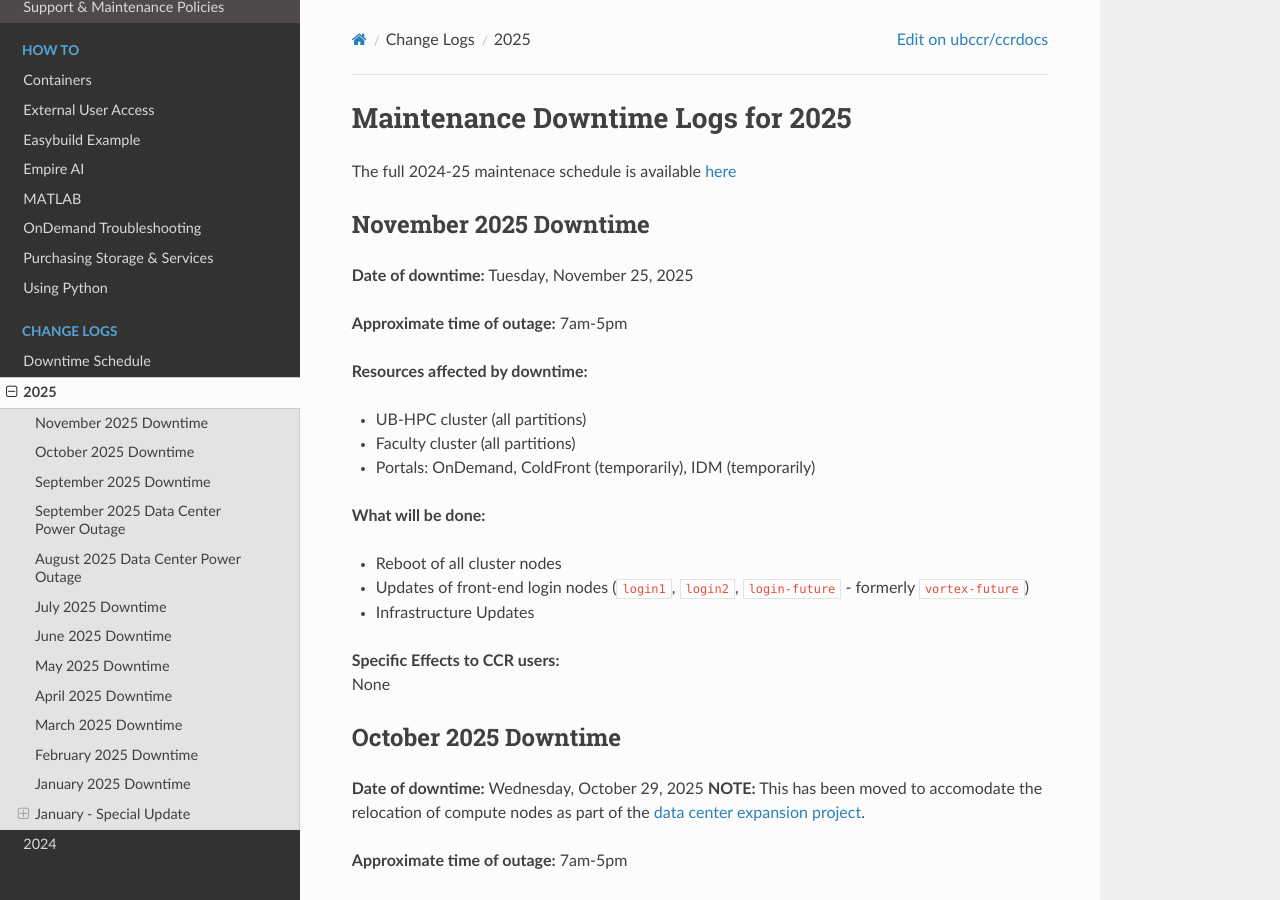
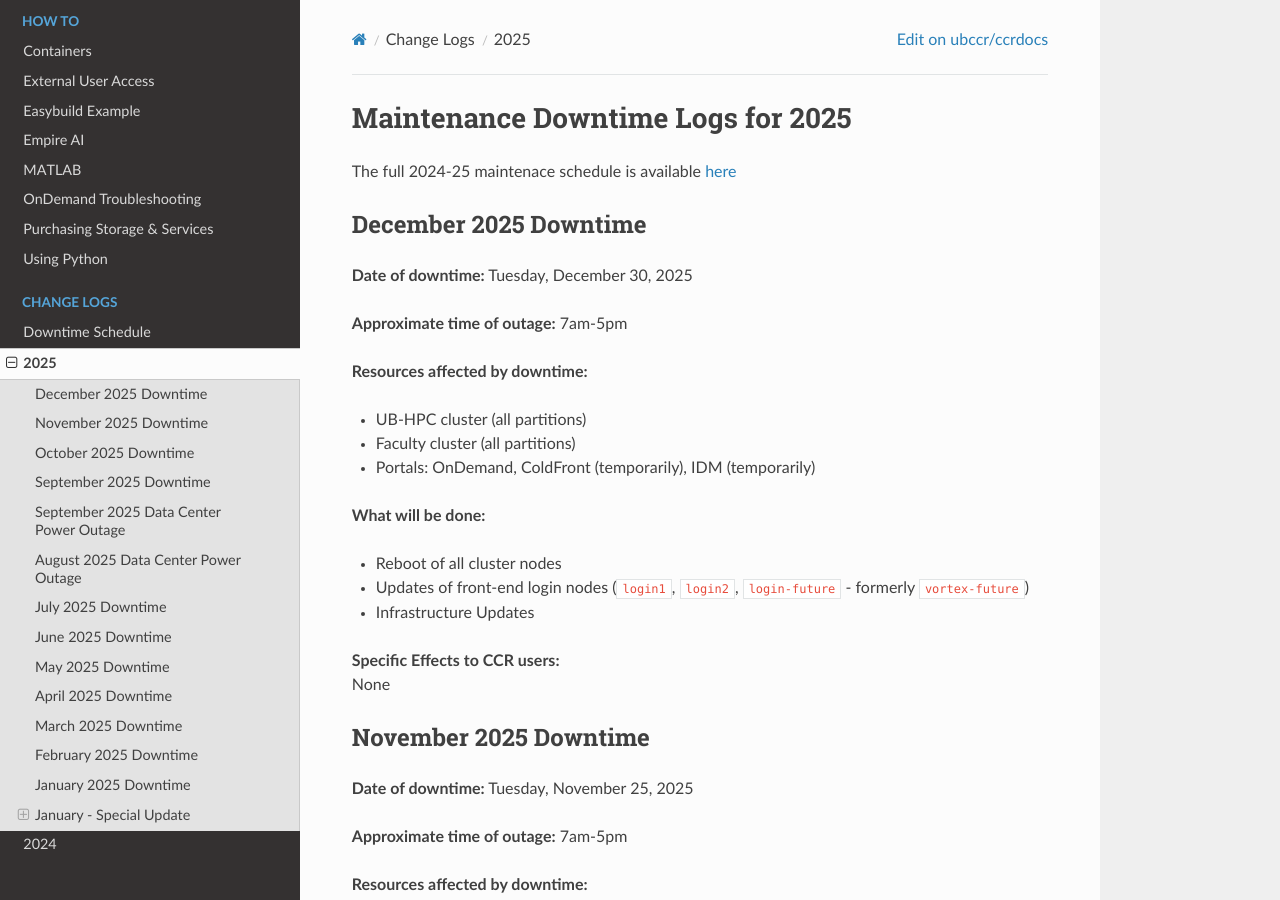
Before and after one commit to ubccr/ccrdocs, an MkDocs documentation site: the page built from pages/changelogs/2025.md, in a window 1280 px wide and 900 px high. Built offline with MkDocs 1.6.1, drawn with Linux system fonts in a browser that asks for light colours; nearby versions of some CDN libraries.

Commit message:
Dec downtime info

```diff
--- a/pages/changelogs/2025.md
+++ b/pages/changelogs/2025.md
@@ -1,6 +1,27 @@
 # Maintenance Downtime Logs for 2025
 
 The full 2024-25 maintenace schedule is available [here](2025-downtime-schedule.md)
+
+## December 2025 Downtime
+
+**Date of downtime:** Tuesday, December 30, 2025
+
+**Approximate time of outage:** 7am-5pm
+
+**Resources affected by downtime:**
+
+ - UB-HPC cluster (all partitions)
+ - Faculty cluster (all partitions)
+ - Portals: OnDemand, ColdFront (temporarily), IDM (temporarily)
+
+**What will be done:**
+
+ - Reboot of all cluster nodes
+ - Updates of front-end login nodes (`login1`, `login2`, `login-future` - formerly `vortex-future`)
+ - Infrastructure Updates
+
+**Specific Effects to CCR users:**
+None
 
 ## November 2025 Downtime
 
```
Also changed, not shown: pages/changelogs/2025-downtime-schedule.md (+1 -1 lines).
